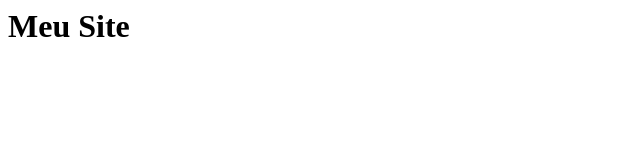
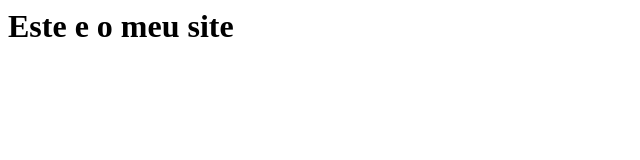
Before and after one commit to TalitaKettely/meusite, a plain HTML site: page index.html in a window 1280 px wide. Shown: the whole page, without its empty margins (0-640 px from the left). Drawn offline with Linux system fonts and the light colour scheme.

Commit message:
Update index.html

```diff
--- a/index.html
+++ b/index.html
@@ -1 +1,8 @@
-<h1>Meu Site</h1>
+<html>
+  <head>
+    <title>Site de Talita Kettely</title>
+  </head>
+  <body>
+    <h1> Este e o meu site </h1>
+  </body>
+</html>
```
